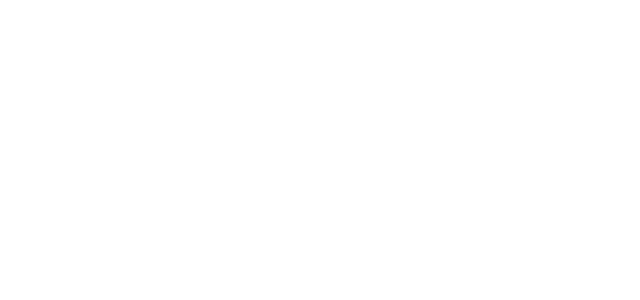
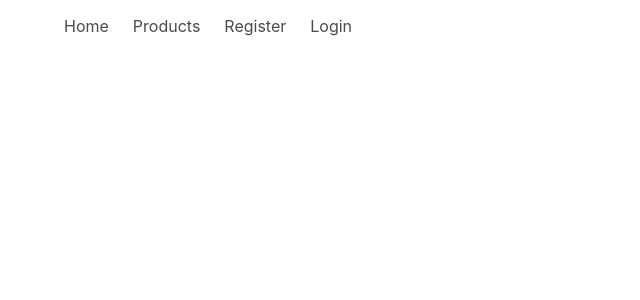
Before and after one commit to shawn-ng/Be-Panic-App-Front-End, a React app: page /login in a window 1280 px wide. Shown: the top 300 px of the page, without its empty margins (0-640 px from the left). Built offline with nearby package versions, Linux system fonts and the light colour scheme.

Commit message:
cards-and-navbar

```diff
--- a/src/components/App.js
+++ b/src/components/App.js
@@ -1,15 +1,17 @@
 import React from 'react'
 import { BrowserRouter, Switch, Route } from 'react-router-dom'
-import Home from './Home.js'
+import NavBar from './common/NavBar.js'
 
 import '../styles/styles.scss'
+const Home = React.lazy(() => import('../components/common/Home'))
 
 const App = () => (
   <BrowserRouter>
-    <Switch>
-      <Route exact path="/" component={Home} />
-      {/* <Route path="/all" component={AllProducts} /> */}
-    </Switch>
+    <NavBar>
+      <Switch>
+        <Route exact path="/" component={Home} />
+      </Switch>
+    </NavBar>
   </BrowserRouter>
 )
 
--- a/src/components/Home.js
+++ /dev/null
@@ -1,32 +0,0 @@
-import React, { useState, useEffect } from 'react'
-import { getAllProducts } from '../api/product.js'
-import ProductCard from '../products/ProductCard.js'
-
-const Home = () => {
-  const [products, setProducts] = useState([])
-
-  useEffect(() => {
-    getAllProducts().then((products) => setProducts(products))
-  }, [])
-
-  return (
-    <>
-      <h1>🚨😱 PANIC!!!! 🙀⏰</h1>
-      <h1>Products</h1>
-      <h3>
-        {products.map((product) => {
-          return (
-            <ProductCard
-              key={product._id}
-              brand={product.brand}
-              price={product.price}
-              name={product.name}
-            />
-          )
-        })}
-      </h3>
-    </>
-  )
-}
-
-export default Home
--- /dev/null
+++ b/src/components/common/Home.js
@@ -0,0 +1,34 @@
+import React, { useState, useEffect } from 'react'
+import { getAllProducts } from '../../api/product'
+import ProductCard from '../../products/ProductCard'
+
+const Home = () => {
+  const [products, setProducts] = useState([])
+
+  useEffect(() => {
+    getAllProducts().then((products) => setProducts(products))
+  }, [])
+
+  return (
+    <>
+      <h1>🚨😱 PANIC!!!! 🙀⏰</h1>
+      <h1>Products</h1>
+      <h3>
+        <div className="columns is-multiline">
+          {products.map((product) => {
+            return (
+              <ProductCard
+                key={product._id}
+                brand={product.brand}
+                price={product.price}
+                name={product.name}
+              />
+            )
+          })}
+        </div>
+      </h3>
+    </>
+  )
+}
+
+export default Home
--- /dev/null
+++ b/src/components/common/NavBar.js
@@ -0,0 +1,27 @@
+import React from 'react'
+import { Link } from 'react-router-dom'
+
+const NavBar = () => {
+  return (
+    <nav className="navbar is dark">
+      <div className="container">
+        <div className="navbar-brand">
+          <Link to="/" className="navbar-item">
+            Home
+          </Link>
+          <Link to="/products" className="navbar-item">
+            Products
+          </Link>
+          <Link to="/register" className="navbar-item">
+            Register
+          </Link>
+          <Link to="/login" className="navbar-item">
+            Login
+          </Link>
+        </div>
+      </div>
+    </nav>
+  )
+}
+
+export default NavBar
--- a/src/products/ProductCard.js
+++ b/src/products/ProductCard.js
@@ -13,26 +13,32 @@
   console.log({ _id, name, brand, image, price, stockCount, itemDescription })
 
   return (
-    <div>
-      {/* <Link to={`/products/${_id}`}> */}
-      <div>
-        <div>
-          <h4>{name}</h4>
+    <div className="column is-one-quarter-desktop is-one-third-tablet is-half-mobile">
+      <Link to={`/products/${_id}`}>
+        <div className="card">
+          <div className="card-header">
+            <h4 className="card-header-title">{name}</h4>
           </div>
         </div>
 
-      <div>
-        <figure>
-          <img src={image} alt={name} loading="lazy" width="300" height="300" />
+        <div className="card-image">
+          <figure className="image is-1by1">
+            <img
+              src={image}
+              alt={name}
+              loading="lazy"
+              width="300"
+              height="300"
+            />
           </figure>
         </div>
 
-      <div>
+        <div className="card-content">
           <h5>By {brand}</h5>
           <h5>£{price}</h5>
           <h5>{stockCount} Left In Stock</h5>
         </div>
-      {/* </Link> */}
+      </Link>
     </div>
   )
 }
--- /dev/null
+++ b/src/styles/GetProducts.css
@@ -0,0 +1,4 @@
+/* .products-list {
+  display: flex;
+  flex-direction: row;
+} */
```
Also changed, not shown: src/components/NavBar.js (deleted). Lines whose indentation alone changed are shown as unchanged.
